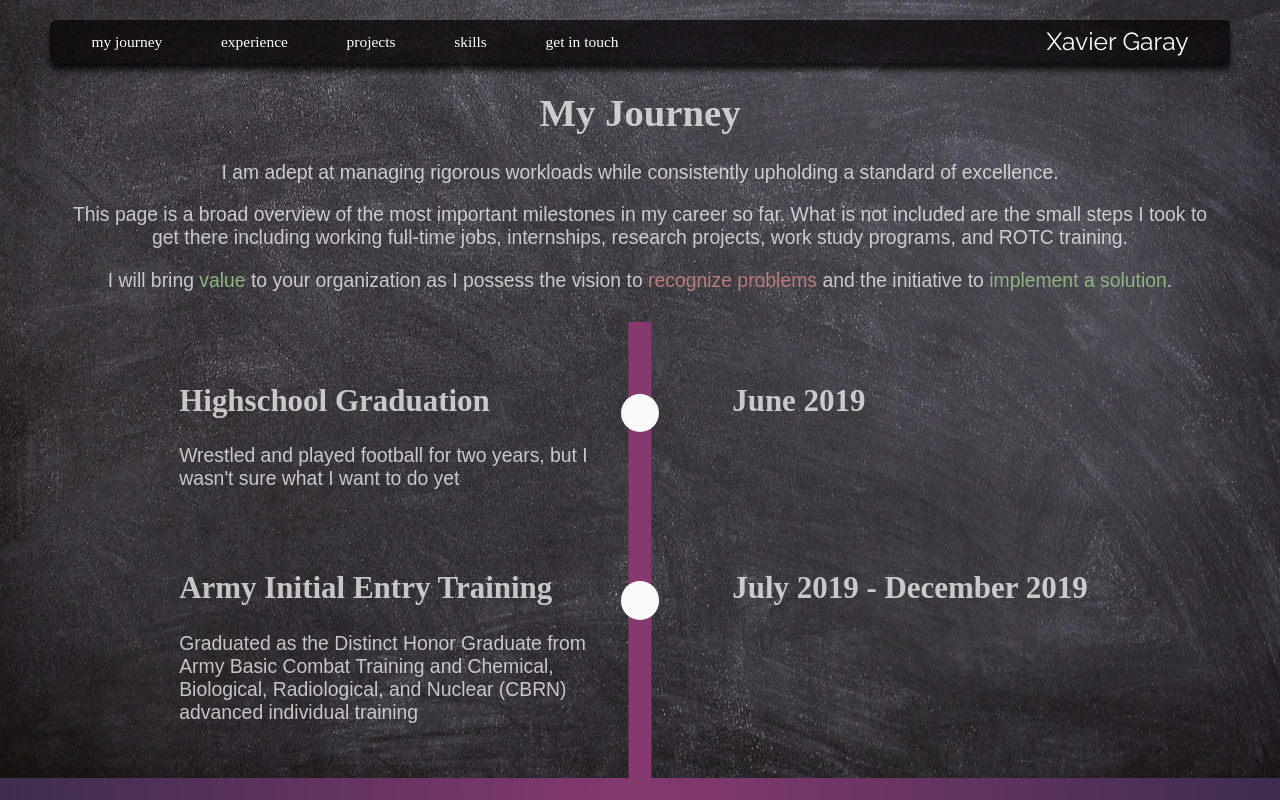
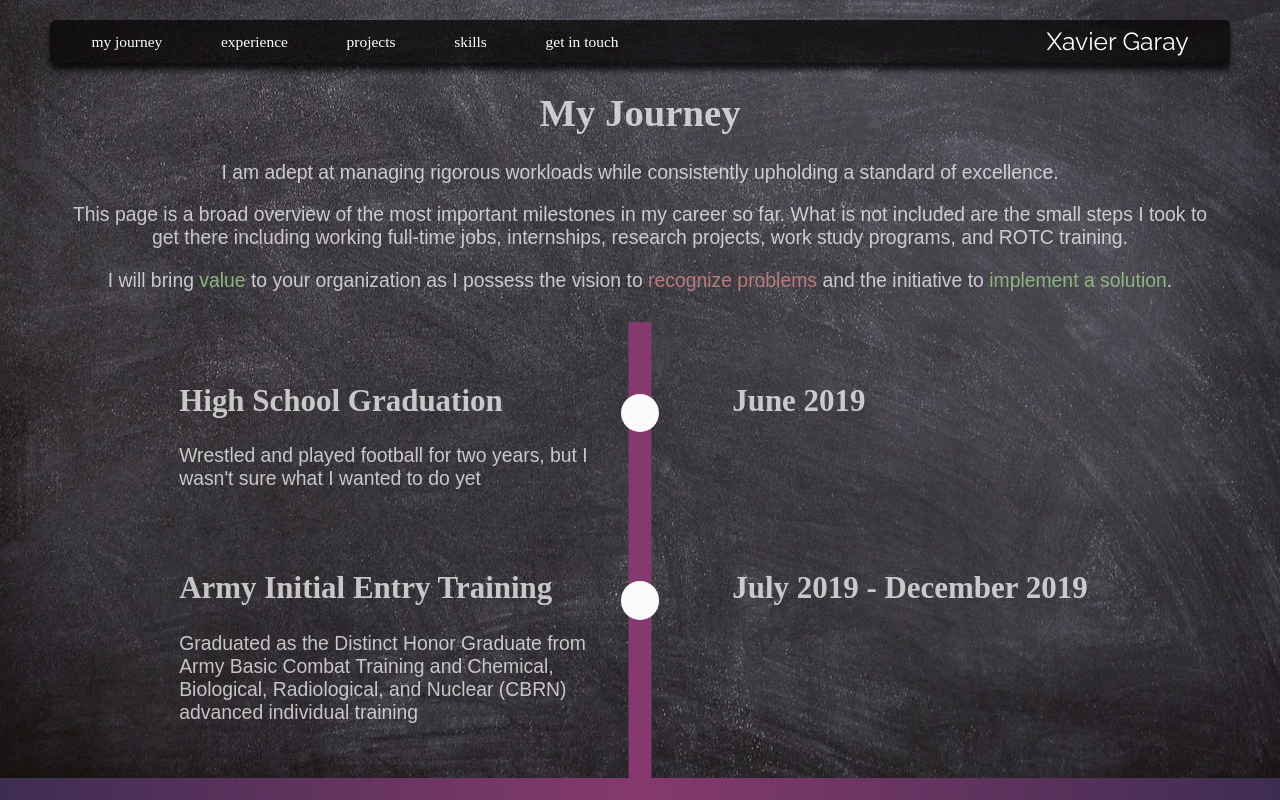
Before and after one commit to NJIT-WIS/midterm-portfolio-xaviergaray, a website: page docs/sections/journey/journey.html in a window 1280 px wide. Drawn offline with Linux system fonts and the light colour scheme; a web font is replaced by a local one.

Commit message:
Fix typos on journey.html

```diff
--- a/docs/sections/journey/journey.html
+++ b/docs/sections/journey/journey.html
@@ -69,8 +69,8 @@
 
         <div class="row">
             <div class="event">
-                <h2>Highschool Graduation</h2>
-                <p>Wrestled and played football for two years, but I wasn't sure what I want to do yet</p>
+                <h2>High School Graduation</h2>
+                <p>Wrestled and played football for two years, but I wasn't sure what I wanted to do yet</p>
             </div>
             <div class="circle"></div>
             <div class="date">
```
